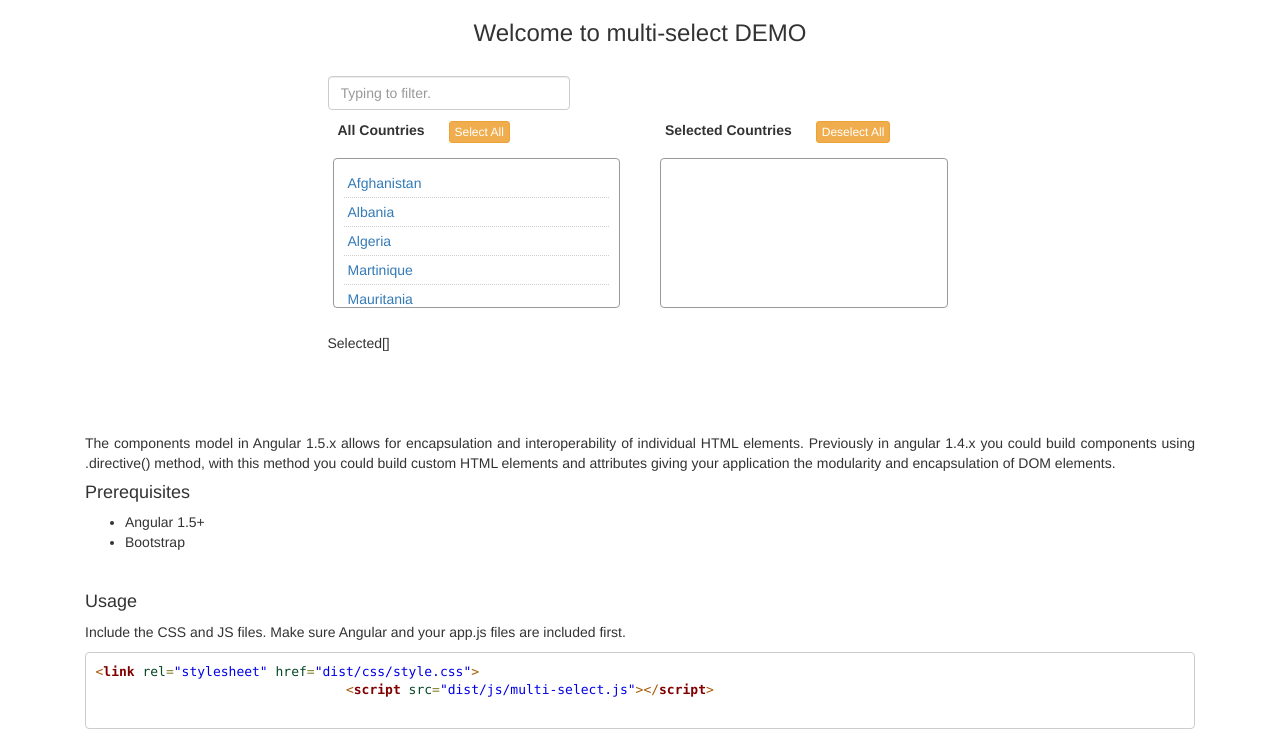
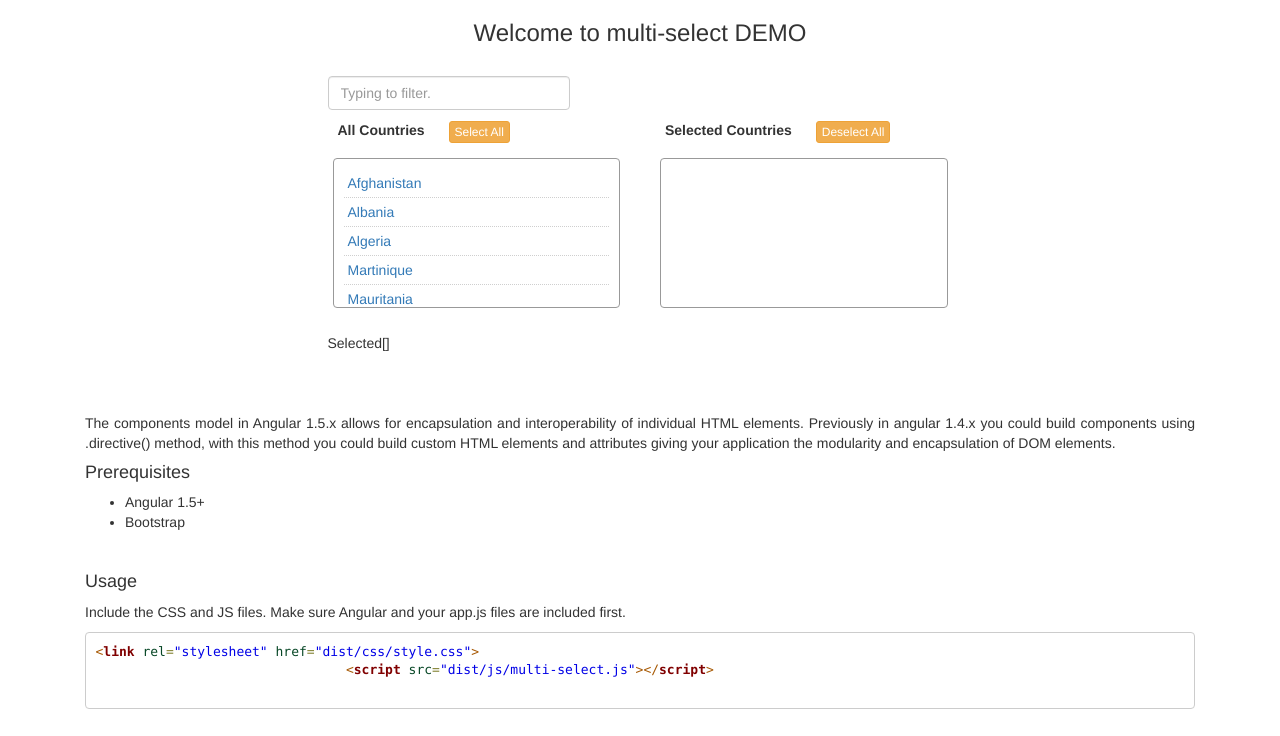
Before and after one commit to isfon/MultiSelect, a plain HTML site: page index.html in a window 1280 px wide. Shown: the top 736 px of the page. Drawn offline with nearby package versions, Linux system fonts and the light colour scheme.

Commit message:
Update index.html

```diff
--- a/index.html
+++ b/index.html
@@ -17,13 +17,13 @@
 				<multi-select options="$ctrl.options"><multi-select>
 			</div>
 			<div class="col-md-6 col-md-offset-3"><br>
-				Selected{{ $ctrl.options.selectedItems }}<br>
+				Selected{{ $ctrl.options.selectedItems }}<br><br>
 			</div>
 		</div>
 	</div>
 	<div class="container">
-		<br><br><br><br>
 		<div class="col-md-12">
+			<br><br>
 			<p class="text-justify">
 				The components model in Angular 1.5.x allows for encapsulation and interoperability of individual HTML elements. Previously in angular 1.4.x you could build components using .directive() method, with this method you could build custom HTML elements and attributes giving your application the modularity and encapsulation of DOM elements.
 			</p>
```
